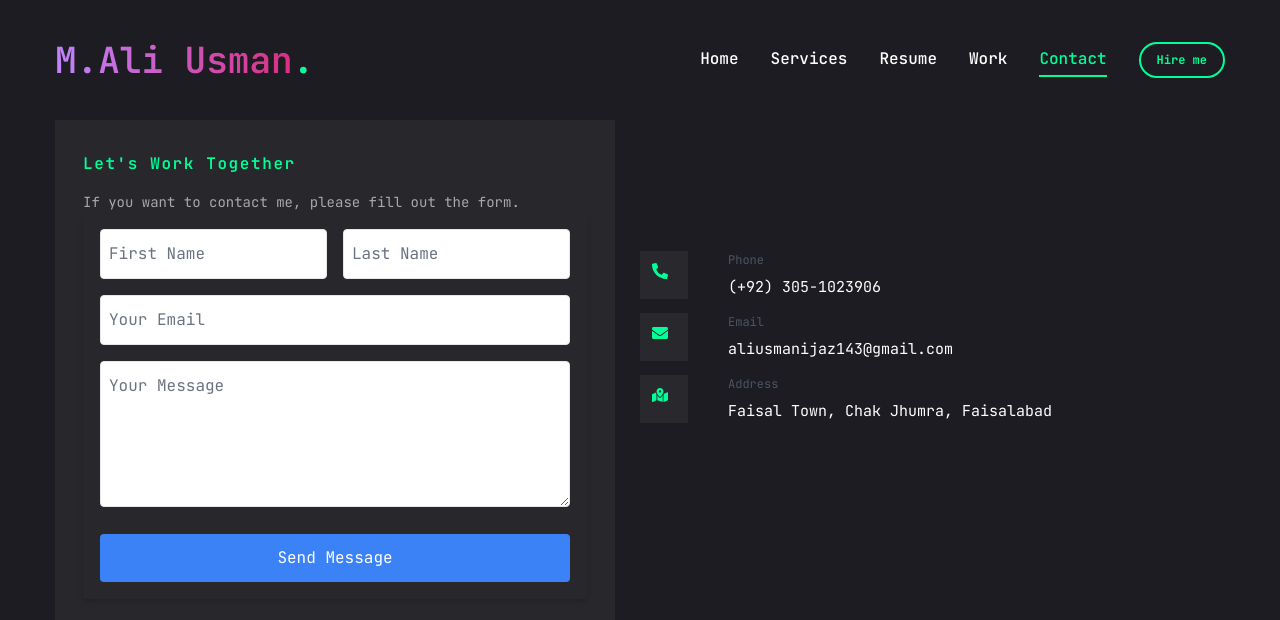
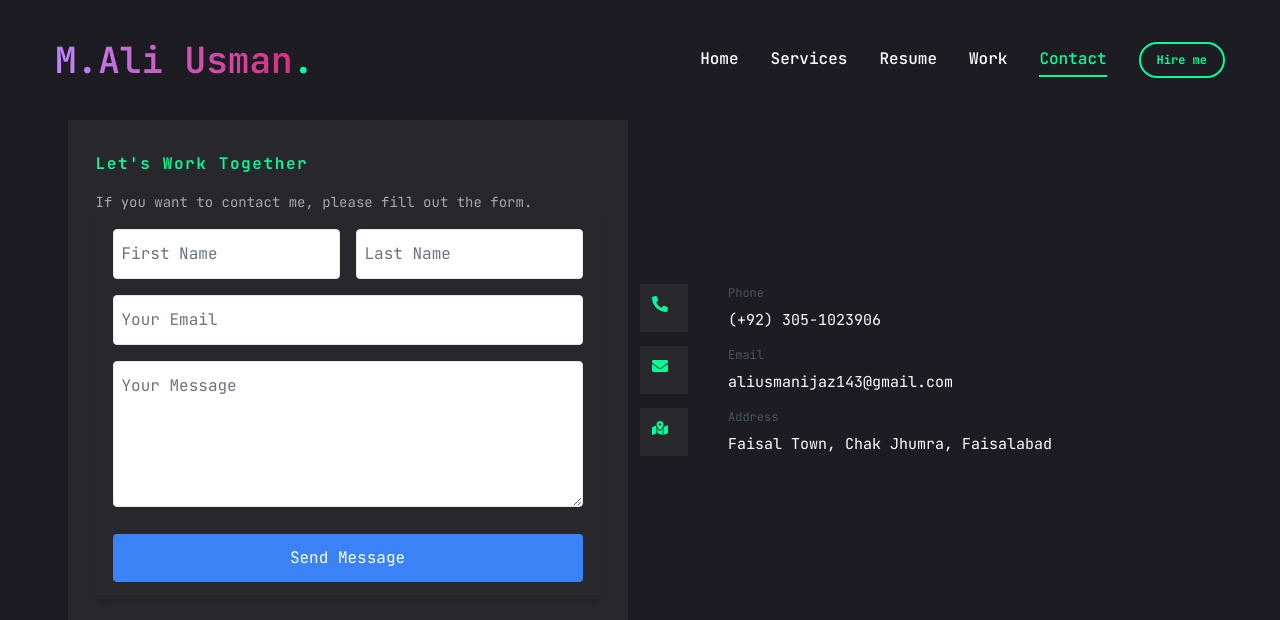
Before and after one commit to AliUsman143/PortFolio, a Next.js app: page /contact in a window 1280 px wide. Shown: the top 620 px of the page. Built offline with nearby package versions, Linux system fonts and the light colour scheme.

Commit message:
contect is responsive

```diff
--- a/app/contact/page.jsx
+++ b/app/contact/page.jsx
@@ -75,12 +75,12 @@ const page = () => {
 
   return (
     <div>
-      <div className="container mx-auto  md:py-0 py-20">
-        <div className="grid lg:grid-cols-2 grid-cols-1">
-          <div className="max-w-[560px] md:order-1 order-2 w-full">
+     <div className="container mx-auto md:py-0 py-20">
+  <div className="grid lg:grid-cols-2 grid-cols-1 items-center justify-center">
+    <div className="max-w-[560px] md:order-1 order-2 w-full mx-auto">
       <div className="bg-[#27272c] p-5 sm:p-7">
         <p className="text-accent font-semibold capitalize tracking-widest mb-3">
-                let's work together
+          Let's work together
         </p>
         <p className="text-white/60 text-sm">
           If you want to contact me, please fill out the form.
@@ -131,8 +131,8 @@ const page = () => {
       </div>
     </div>
 
-          <div className="md:order-2 order-1">
-            <div className="md:py-32 py-6 ">
+    <div className="md:order-2 order-1 flex justify-center md:justify-start">
+      <div className="md:py-32 py-6">
         <ul>
           {info.map((item, index) => (
             <li key={index} className="flex items-center mb-2 gap-10">
@@ -142,9 +142,7 @@ const page = () => {
                 </div>
               </div>
               <div>
-                      <p className="text-[12px] text-gray-600 ">
-                        {item.title}
-                      </p>
+                <p className="text-[12px] text-gray-600">{item.title}</p>
                 <p className="text-[15px]">{item.Description}</p>
               </div>
             </li>
@@ -154,6 +152,7 @@ const page = () => {
     </div>
   </div>
 </div>
+
     </div>
   );
 };
```
Lines whose indentation alone changed are shown as unchanged.
